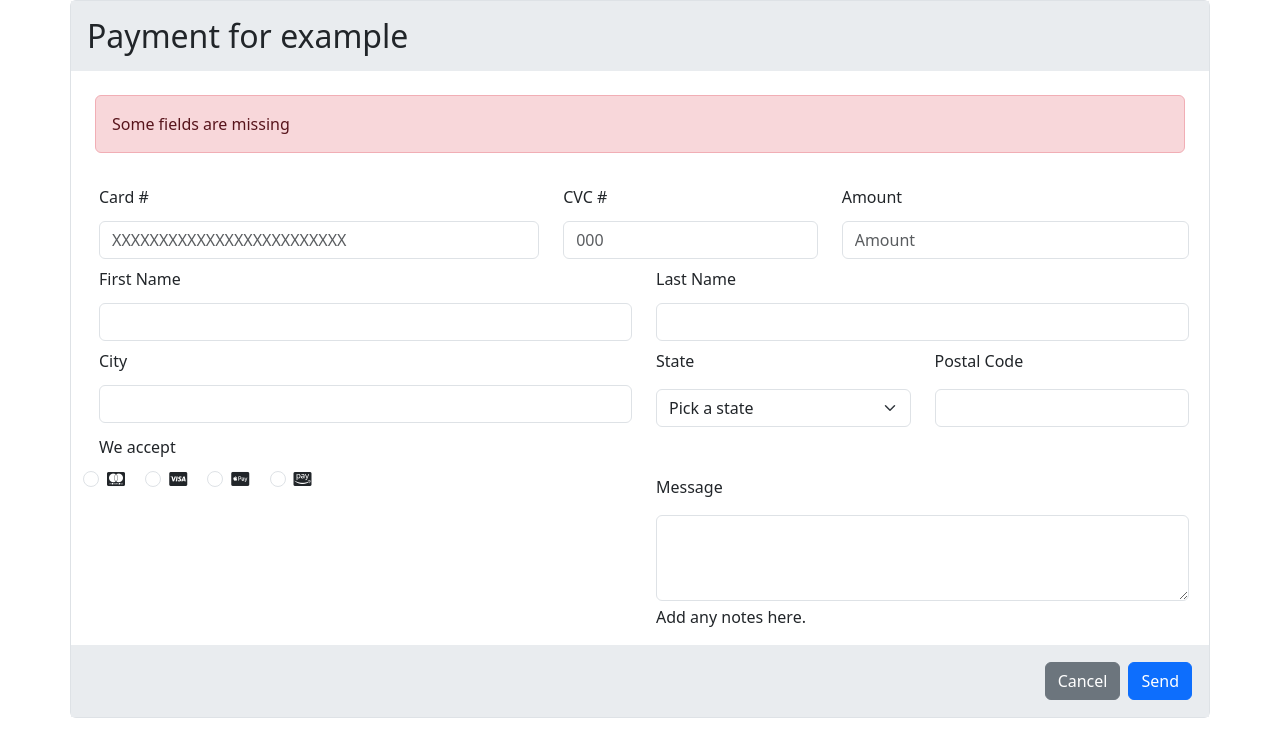
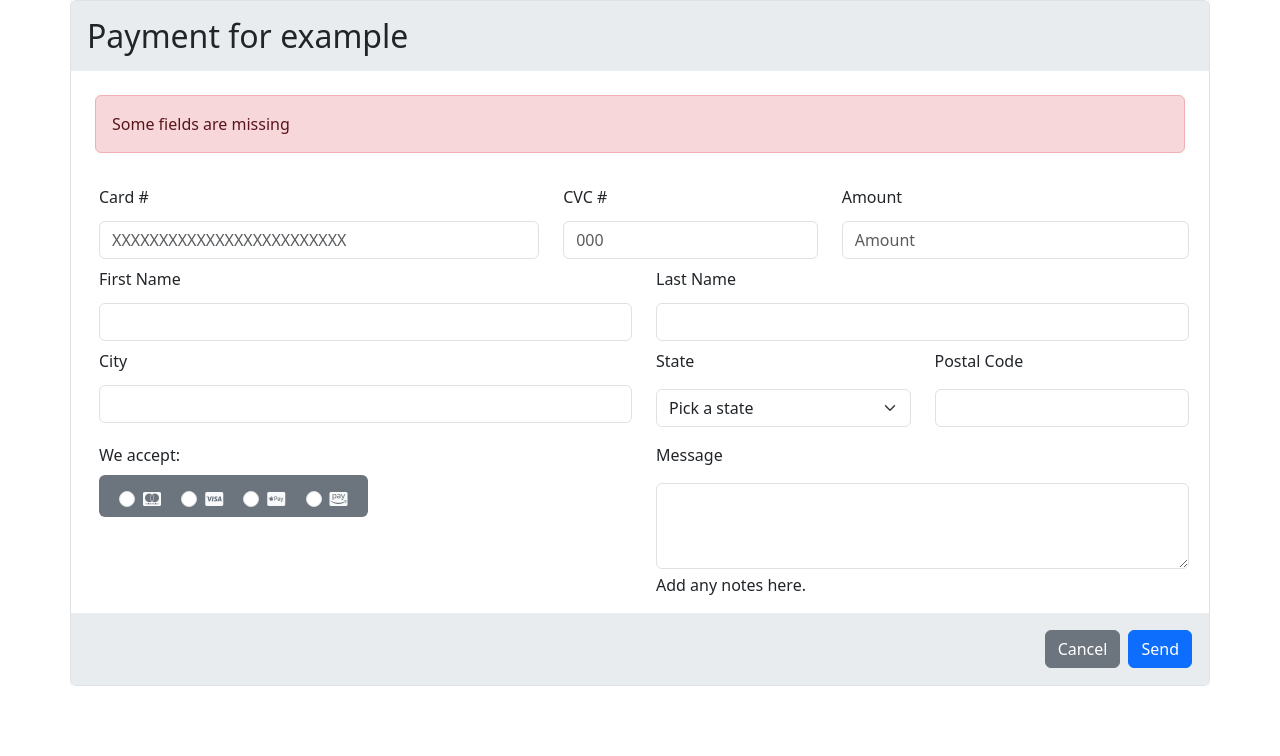
Before and after one commit to Gonzalezfelipe/FormHTML5, a plain HTML site: page index.html in a window 1280 px wide. Drawn offline with nearby package versions, Linux system fonts and the light colour scheme.

Commit message:
finished

```diff
--- a/index.html
+++ b/index.html
@@ -67,28 +67,31 @@
 
       </div>
       <div class="row container">
-        <label class="form-label mt-2 ms-3 fw-medium">We accept</label>
         <div class="col-md-6">
-          <div class="form-check form-check-inline">
+          <label class="form-label mt-3 ms-3 fw-medium">We accept:</label><br>
+          <div class="bg-secondary rounded ms-3 p-1" style="width: fit-content;">
+            <div class="form-check form-check-inline mt-2 ms-3">
               <input class="form-check-input" type="radio" name="CreditOptions" id="mastercard" value="mastercard">
-            <label class="form-check-label" for="mastercard"><i class="fa-brands fa-cc-mastercard"></i></label>
+              <label class="form-check-label" for="mastercard"><i class="fa-brands fa-cc-mastercard text-light"></i></label>
             </div>
             <div class="form-check form-check-inline">
               <input class="form-check-input" type="radio" name="CreditOptions" id="visa" value="visa">
-            <label class="form-check-label" for="visa"><i class="fa-brands fa-cc-visa"></i></label>
+              <label class="form-check-label" for="visa"><i class="fa-brands fa-cc-visa text-light"></i></label>
             </div>
             <div class="form-check form-check-inline">
               <input class="form-check-input" type="radio" name="CreditOptions" id="applepay" value="applepay">
-            <label class="form-check-label" for="applepay"><i class="fa-brands fa-cc-apple-pay"></i></label>
+              <label class="form-check-label" for="applepay"><i class="fa-brands fa-cc-apple-pay text-light"></i></label>
             </div>
             <div class="form-check form-check-inline">
               <input class="form-check-input" type="radio" name="CreditOptions" id="amazonpay" value="amazonpay">
-            <label class="form-check-label" for="amazonpay"><i class="fa-brands fa-cc-amazon-pay"></i></label>
+              <label class="form-check-label" for="amazonpay"><i class="fa-brands fa-cc-amazon-pay text-light"></i></label>
             </div>
           </div>
+          </div>
+
         <div class="col-md-6">
           <div class="mb-3">
-            <label for="exampleFormControlTextarea1" class="form-label mt-2 ms-3 fw-medium">Message</label>
+            <label for="exampleFormControlTextarea1" class="form-label mt-3 ms-3 fw-medium">Message</label>
             <textarea class="form-control mt-2 ms-3" id="exampleFormControlTextarea1" rows="3"></textarea>
             <p class="mt-1 ms-3 fs-6 fw-lighter">Add any notes here.</p>
           </div>
```
Lines whose indentation alone changed are shown as unchanged.
